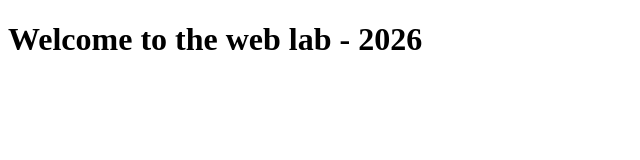
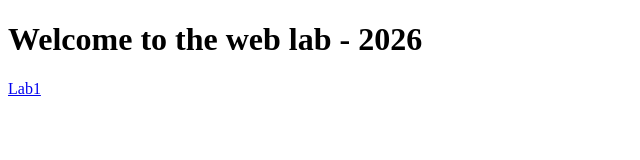
Before and after one commit to Ranganath-1911/weblab, a plain HTML site: page index.html in a window 1280 px wide. Shown: the full height of the page, 0-640 px from the left. Drawn offline with Linux system fonts and the light colour scheme.

Commit message:
Update index.html

```diff
--- a/index.html
+++ b/index.html
@@ -11,7 +11,7 @@
 		Welcome to the web lab - 2026
 	</h1>
 
-	<a href="lab1.html"> </a>
+	<a href="lab1.html">Lab1</a>
 
 </body>
 </html>
```
